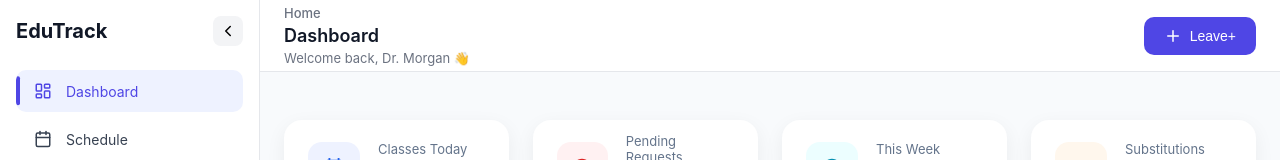
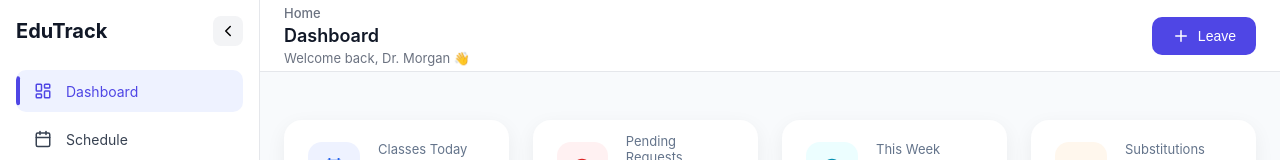
Before and after one commit to RekhaSwami9/edu-track, a React app in the folder frontend/: page / in a window 1280 px wide. Shown: the top 160 px of the page. Built offline with nearby package versions, Linux system fonts and the light colour scheme; the HTML template or start-up script is replaced by a standard one.

Commit message:
Change Leave+ button text to Leave

```diff
--- a/frontend/src/components/layout/Navbar.jsx
+++ b/frontend/src/components/layout/Navbar.jsx
@@ -100,7 +100,7 @@ const Navbar = () => {
             onClick={() => setShowLeaveModal(true)}
           >
             <Plus size={18} />
-            <span>Leave+</span>
+            <span>Leave</span>
           </button>
         </div>
       </header>
```
